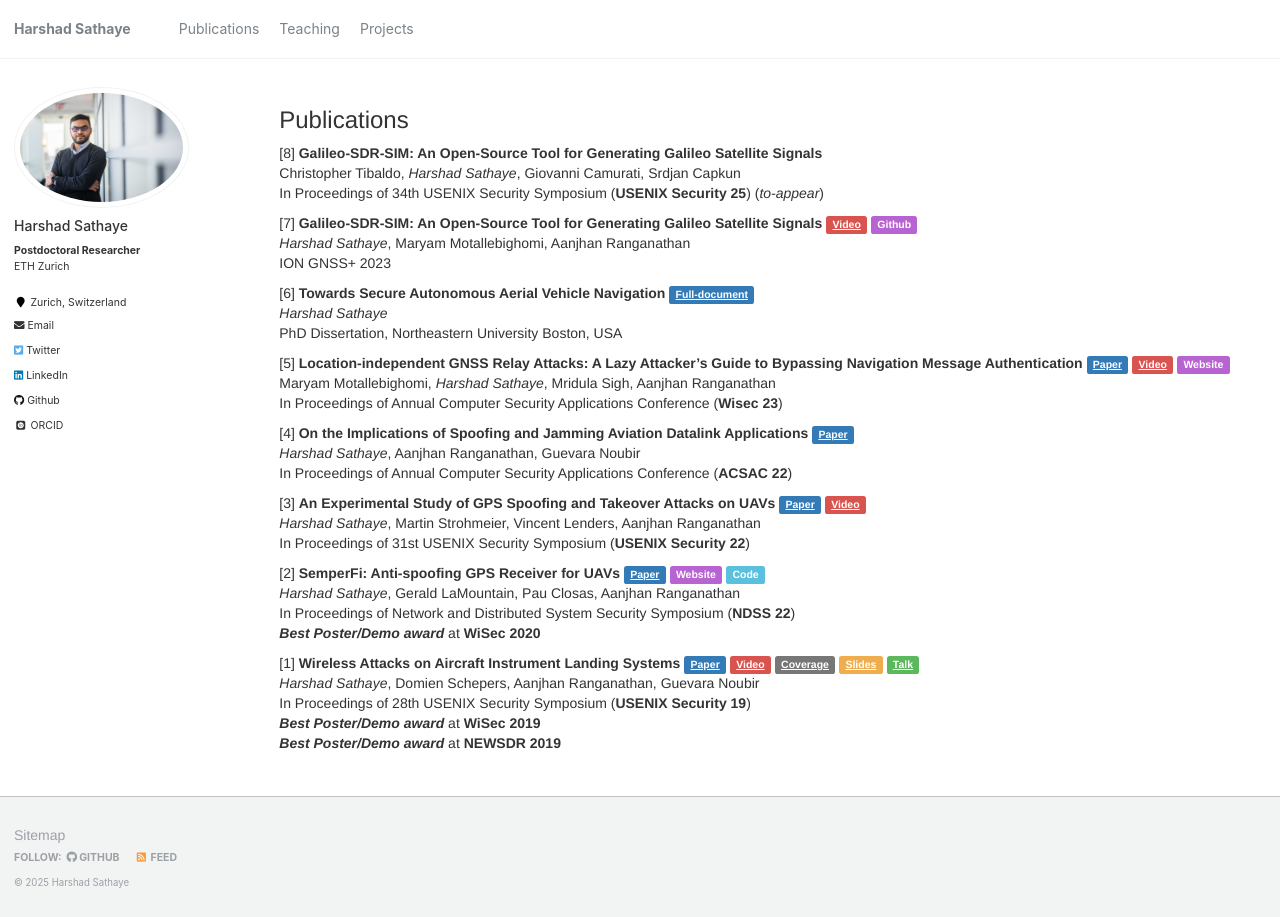
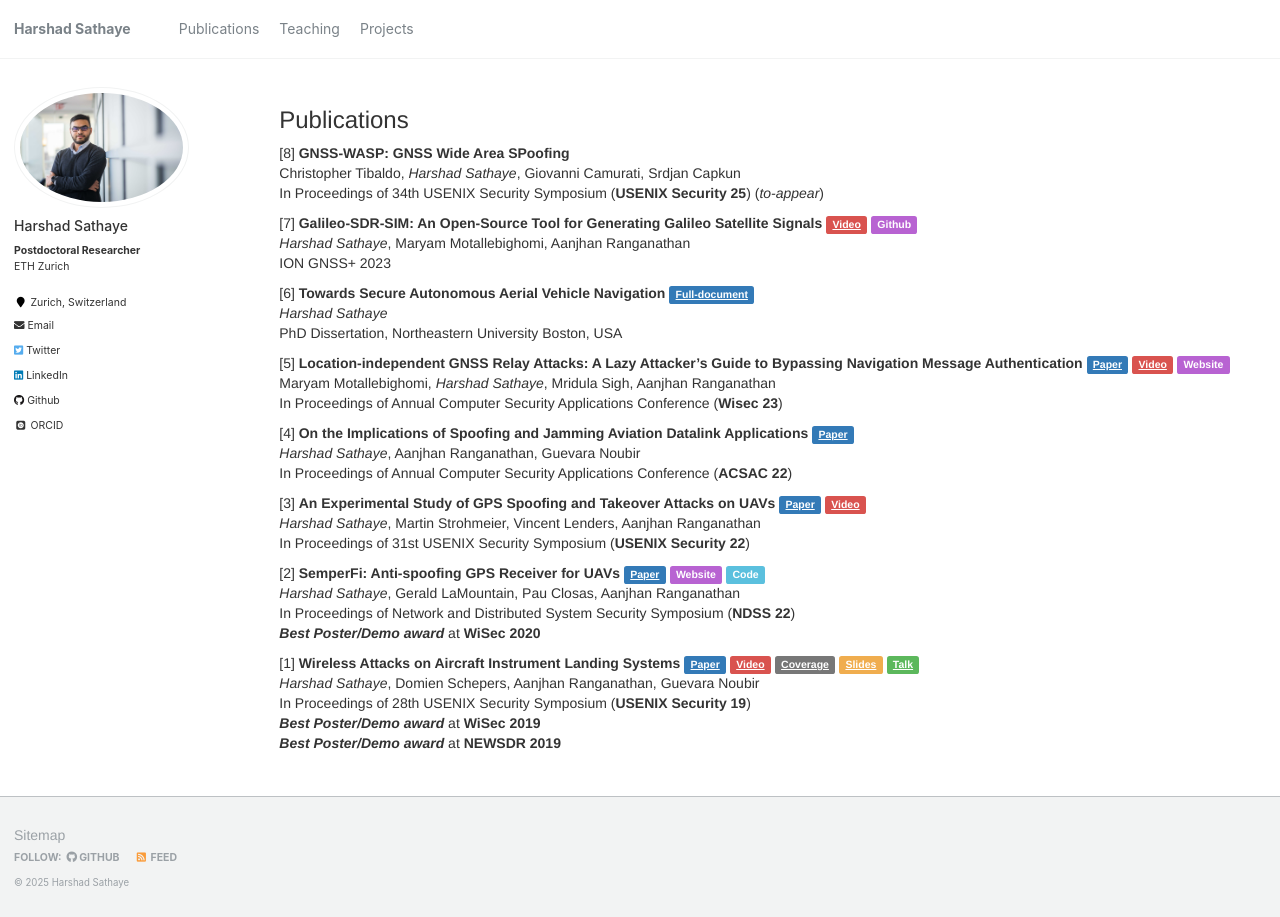
Before and after one commit to harshadms/harshadms.github.io, a Jekyll site: the page built from _pages/publications.md, in a window 1280 px wide. Built offline with Jekyll 4.4.1, drawn with Linux system fonts in a browser that asks for light colours; some web fonts are replaced.

Commit message:
Update publications.md

```diff
--- a/_pages/publications.md
+++ b/_pages/publications.md
@@ -5,7 +5,7 @@ permalink: /publications/
 author_profile: true
 ---
 ### Publications
-[8] **Galileo-SDR-SIM: An Open-Source Tool for Generating Galileo Satellite Signals**
+[8] **GNSS-WASP: GNSS Wide Area SPoofing**
 <br>Christopher Tibaldo, *Harshad Sathaye*, Giovanni Camurati, Srdjan Capkun
 <br>In Proceedings of 34th USENIX Security Symposium (**USENIX Security 25**) (*to-appear*)
 
```
